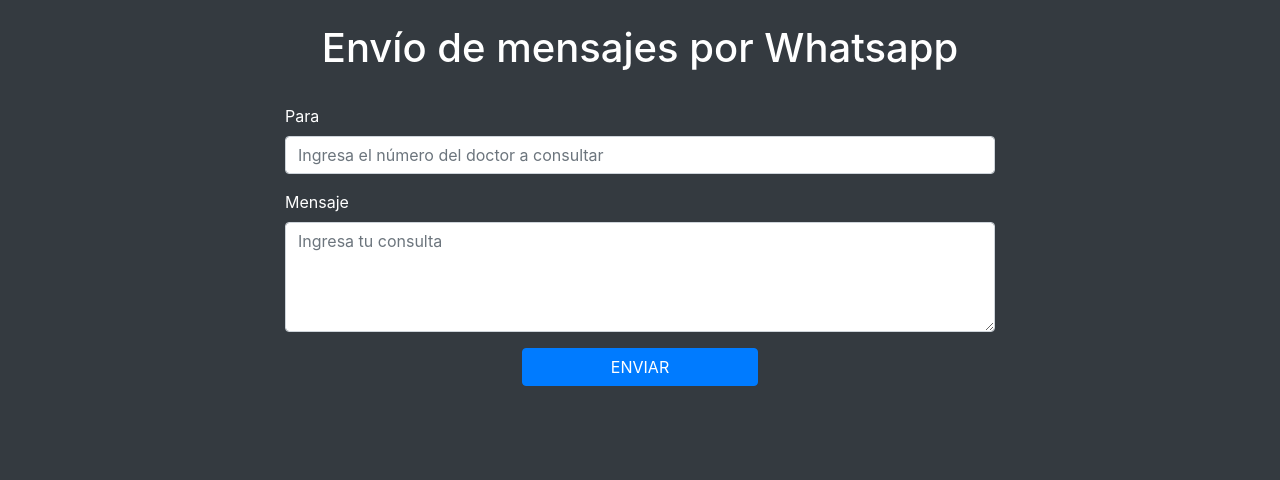
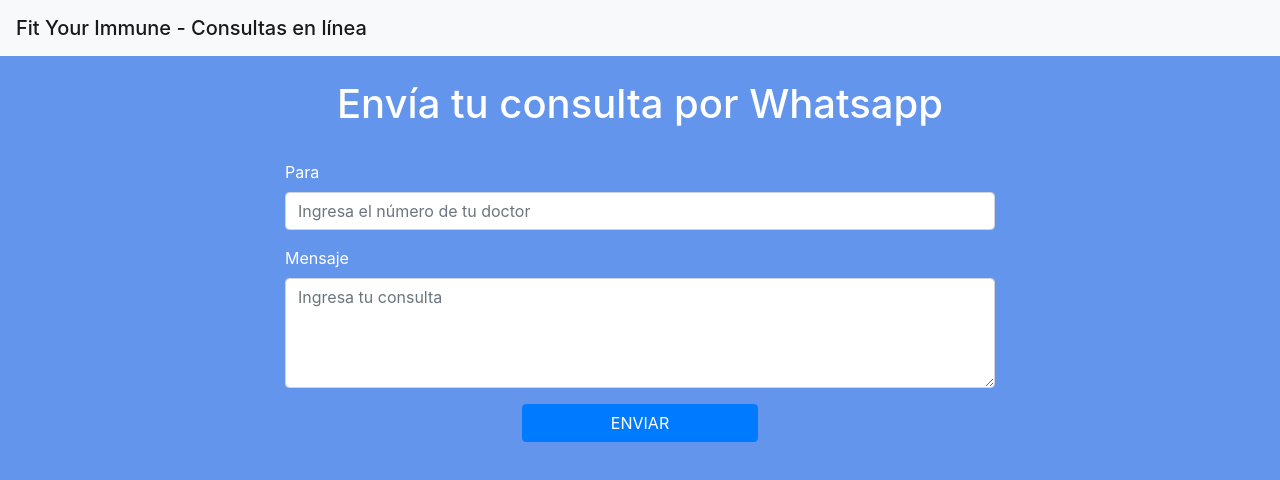
Before and after one commit to GizehG/whatsappFYI, a website: page public/index.html in a window 1280 px wide. Drawn offline with nearby package versions, Linux system fonts and the light colour scheme.

```diff
--- /dev/null
+++ b/public/index.css
@@ -0,0 +1,5 @@
+
+.navbar navbar-light bg-light{
+    background-color:cornflowerblue;
+    width: 100%;
+}
--- a/public/index.html
+++ b/public/index.html
@@ -7,9 +7,12 @@
 
     <link rel="stylesheet" href="https://stackpath.bootstrapcdn.com/bootstrap/4.5.2/css/bootstrap.min.css">
 </head>
-<body class="bg-dark">
+<body style="background-color:cornflowerblue">
+    <nav class="navbar navbar-light bg-light" style="background-color:cornflowerblue">
+        <span class="navbar-brand mb-0 h1">Fit Your Immune - Consultas en línea</span>
+    </nav>
     <div class="container">
-        <h1 class="text-center text-white p-4">Envío de mensajes por Whatsapp</h1>
+        <h1 class="text-center text-white p-4">Envía tu consulta por Whatsapp</h1>
 
         <form id="myform" class="col-md-8 m-auto">
             <div class="form-group">
@@ -17,7 +20,7 @@
 
                 <input
                     type="text"
-                    placeholder="Ingresa el número del doctor a consultar"
+                    placeholder="Ingresa el número de tu doctor"
                     class="form-control"
                     name="number"
                 />
@@ -52,11 +55,11 @@
             : element.style.display = 'none';
         }
 
-        // Elementos para los avisos de envío
+        // Status para avisar si se envió o no
         const statusOne = document.getElementById('status-send-1');
         const statusTwo = document.getElementById('status-send-2');
 
-        // Ocultamos ambos por defecto
+        // Ambos están ocultos por por defecto
         showStatus(statusOne, false);
         showStatus(statusTwo, false);
 
@@ -66,7 +69,7 @@
             // Elemento del formulario
             const form = document.getElementById('myform');
 
-            // Obtengo los valores: N° destinatario y Mensaje
+            // Obtengo los valores: telefono del doctor y consulta
             const number = form.querySelector('input[name="number"]').value;
             const message = form.querySelector('textarea[name="message"]').value;
 
@@ -77,7 +80,7 @@
             const options = {
                 method: 'POST',
                 headers: { "Content-Type": "application/json" },
-                body: data // Insertamos la data que queremos enviar
+                body: data // Lo que queremos enviar
             };
 
             // Hacemos el envío del mensaje a la siguiente ruta
@@ -85,7 +88,7 @@
 
             if(response.status === 200) {
 
-                // Mostramos aviso "Mensaje enviado correctamente"
+                // Aviso "Mensaje enviado correctamente"
                 showStatus(statusOne, true);
 
                 setTimeout(() => {
@@ -96,7 +99,7 @@
                 form.querySelector('textarea[name="message"]').value = '';
             } else {
 
-                // Mostramos aviso "Error al enviar mensaje"
+                // Aviso "Error al enviar mensaje"
                 showStatus(statusTwo, true);
 
                 setTimeout(() => {
```
Also changed, not shown: server/message.js (+4 -4 lines).
